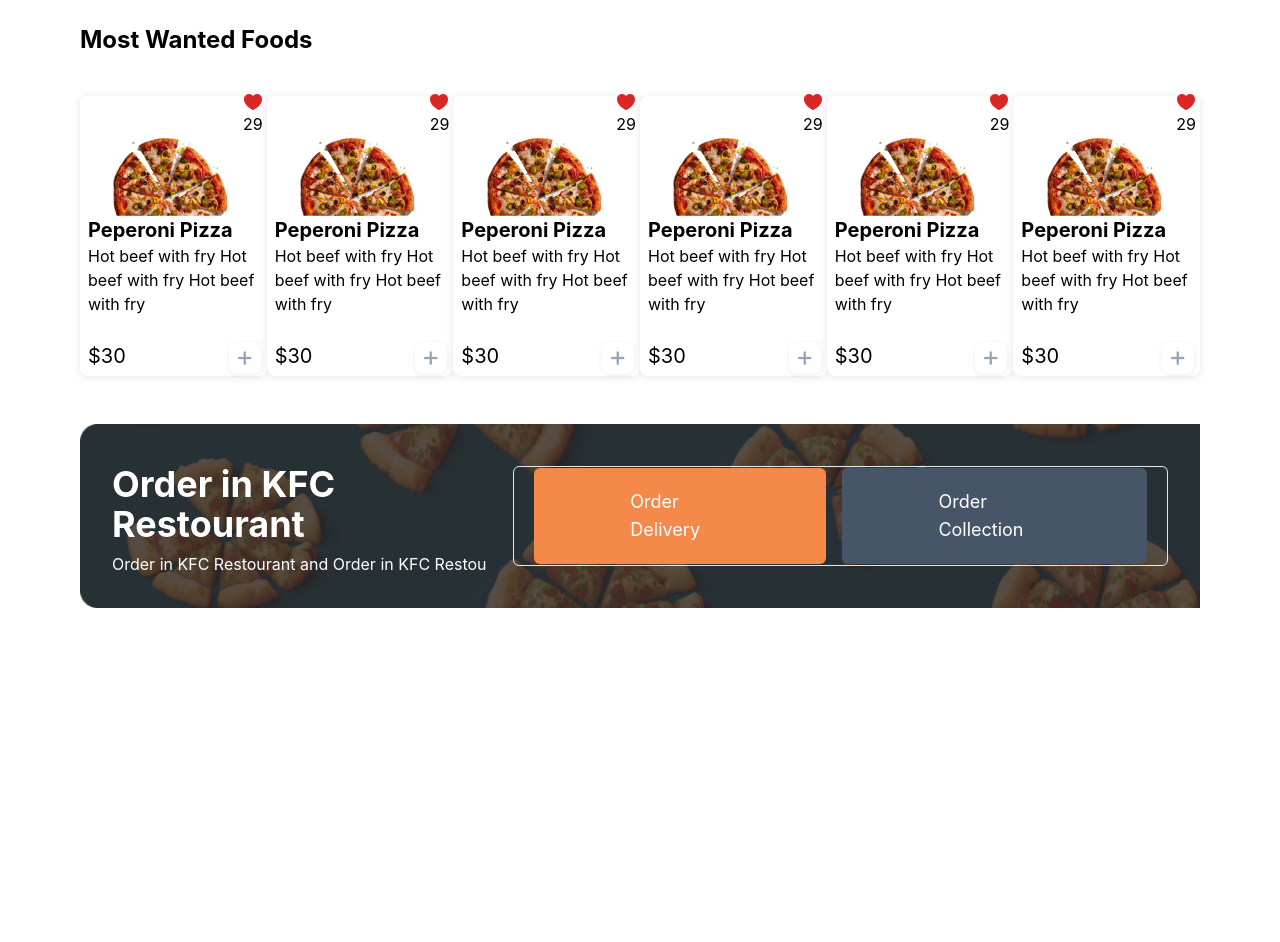
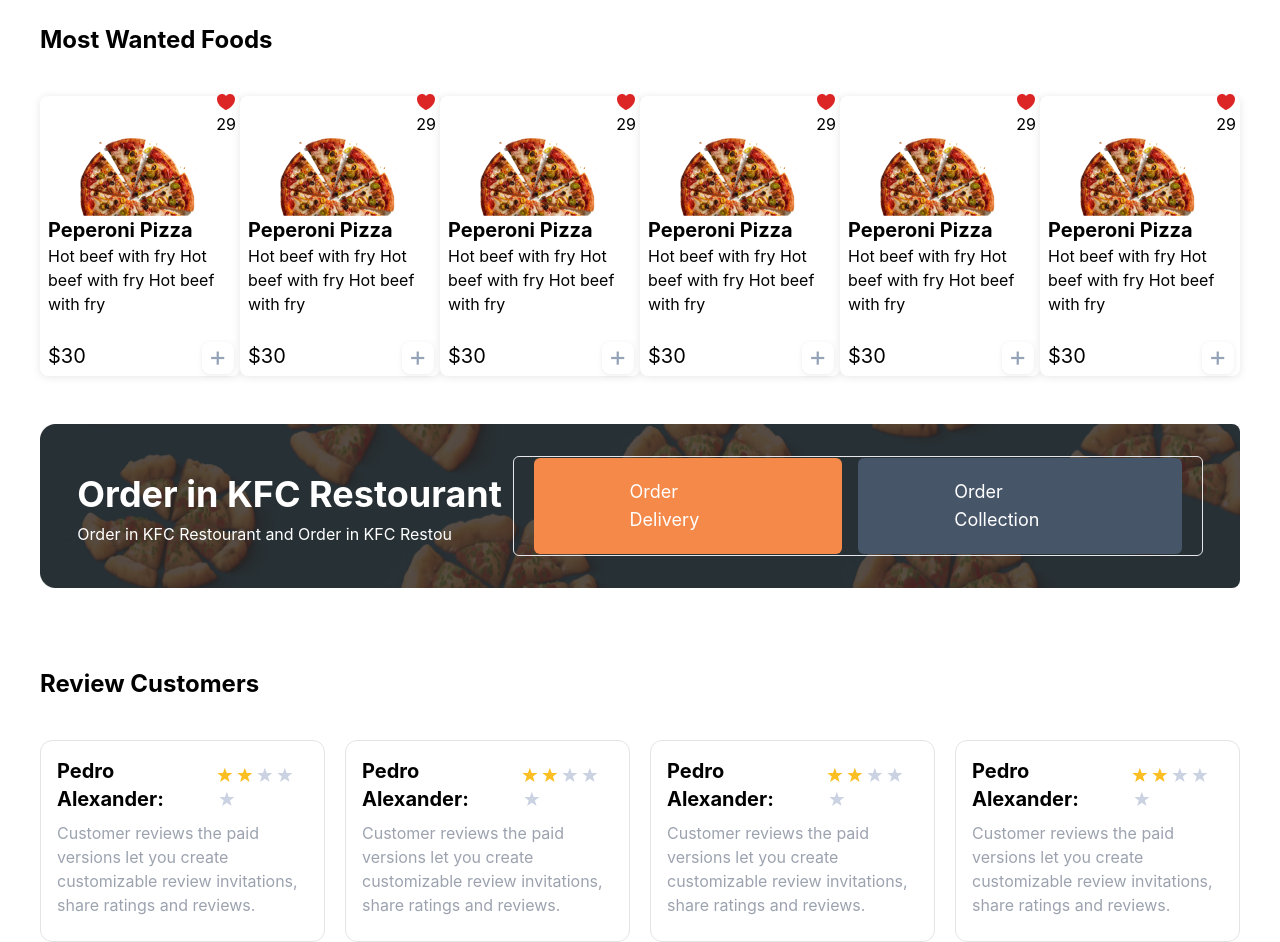
Before and after one commit to webmiraclepro/food-delivery-ecommerce, a Next.js app: page / in a window 1280 px wide. Shown: the part 840-1782 px from the top of the page. Before the commit the page ends 1448 px from the top, so only its background shows below. Built offline with nearby package versions, Linux system fonts and the light colour scheme.

Commit message:
feat: add cardreview component

```diff
--- a/package.json
+++ b/package.json
@@ -20,6 +20,7 @@
     "@types/node": "18.11.9",
     "@types/react": "18.0.24",
     "@types/react-dom": "18.0.8",
+    "@types/react-star-ratings": "^2.3.0",
     "clsx": "^1.2.1",
     "file-saver": "^2.0.5",
     "jszip": "^3.10.1",
@@ -30,6 +31,7 @@
     "react-redux": "^8.0.4",
     "react-responsive-carousel": "^3.2.23",
     "react-slick": "^0.29.0",
+    "react-star-ratings": "^2.3.0",
     "slick-carousel": "^1.8.1",
     "typescript": "4.8.4",
     "uuid": "^9.0.0"
--- /dev/null
+++ b/src/components/CardReview/index.tsx
@@ -0,0 +1,27 @@
+import StarRatings from 'react-star-ratings';
+
+const CardReview = (props: any) => {
+    const { person, rating, review } = props
+    return (
+        <div className="flex flex-col border border-solid border-[#E4E4E7] p-4 rounded-xl">
+            <div className="flex flex-row items-center justify-between">
+                <div className="text-xl font-bold">{person}:</div>
+                <div>
+
+                    <StarRatings
+                        rating={rating}
+                        starRatedColor="#FBBF24"
+                        numberOfStars={5}
+                        starDimension="16px"
+                        starSpacing='2px'
+                        name='rating'
+                    />
+                </div>
+            </div>
+
+            <div className='text-gray-400 text-base py-2'>{review}</div>
+        </div>
+    )
+}
+
+export default CardReview;
--- a/src/pages/home/index.tsx
+++ b/src/pages/home/index.tsx
@@ -5,6 +5,7 @@ import CardService from "../../components/CardService";
 import CardOrder from "../../components/CardOrder";
 import Arrow from "../../components/Arrow";
 import CardCoupon from "../../components/CardCoupon";
+import CardReview from "../../components/CardReview";
 
 const deliveryIcon = "/images/delivery.png"
 const cashIcon = "/images/cash.png"
@@ -28,7 +29,7 @@ export default function HomePage() {
     return (
         <div className='flex flex-col items-center w-full'>
             <NextJsCarousel />
-            <div className="flex flex-col w-full px-20 items-center">
+            <div className=" max-w-xl w-full flex flex-col  px-10 items-center">
 
                 <div id="#card-service" className='flex flex-row py-10 justify-between w-full'>
                     <CardService icon={deliveryIcon} title="Fast Delivery" description="Fastest Delivery in Birmingham" />
@@ -56,7 +57,7 @@ export default function HomePage() {
                     <CardCoupon heartNumber={29} foodIcon={food1} title="Peperoni Pizza" description="Hot beef with fry Hot beef with fry Hot beef with fry" price="30" />
                     <CardCoupon heartNumber={29} foodIcon={food1} title="Peperoni Pizza" description="Hot beef with fry Hot beef with fry Hot beef with fry" price="30" />
                 </div>
-                <div id="#kfc-restaurant" className="flex flex-row bg-kfc-restaurant bg-no-repeat w-full p-8 items-center justify-around bg-cover">
+                <div id="#kfc-restaurant" className="flex flex-row bg-kfc-restaurant bg-no-repeat w-full p-8 items-center justify-around bg-cover rounded-lg">
                     <div className="flex flex-col">
                         <p className="font-bold text-white text-4xl py-2">Order in KFC Restourant</p>
                         <p className="text-white">Order in KFC Restourant and Order in KFC Restou</p>
@@ -65,6 +66,13 @@ export default function HomePage() {
                         <div className="bg-[#F4894A] rounded-md px-24 py-5 text-white text-lg">Order Delivery</div>
                         <div className="bg-[#475569] rounded-md px-24 py-5 text-white text-lg ">Order Collection</div>
                     </div>
+                </div>
+                <div className="w-full text-2xl font-bold pt-20 pb-10">Review Customers</div>
+                <div className="flex flex-row items-center justify-around gap-5">
+                    <CardReview person="Pedro Alexander" rating={2} review="Customer reviews the paid versions let you create customizable review invitations, share ratings and reviews."/>
+                    <CardReview person="Pedro Alexander" rating={2} review="Customer reviews the paid versions let you create customizable review invitations, share ratings and reviews."/>
+                    <CardReview person="Pedro Alexander" rating={2} review="Customer reviews the paid versions let you create customizable review invitations, share ratings and reviews."/>
+                    <CardReview person="Pedro Alexander" rating={2} review="Customer reviews the paid versions let you create customizable review invitations, share ratings and reviews."/>
 
                 </div>
             </div>
--- a/tailwind.config.js
+++ b/tailwind.config.js
@@ -5,6 +5,37 @@ module.exports = {
     "./src/components/**/*.{js,ts,jsx,tsx}",
   ],
   theme: {
+    screens: {
+      'sm': '640px',
+      // => @media (min-width: 640px) { ... }
+
+      'md': '768px',
+      // => @media (min-width: 768px) { ... }
+
+      'lg': '1024px',
+      // => @media (min-width: 1024px) { ... }
+
+      'xl': '1280px',
+      // => @media (min-width: 1280px) { ... }
+
+      '2xl': '1536px',
+    },
+    maxWidth: {
+      'sm': '640px',
+      // => @media (min-width: 640px) { ... }
+
+      'md': '768px',
+      // => @media (min-width: 768px) { ... }
+
+      'lg': '1024px',
+      // => @media (min-width: 1024px) { ... }
+
+      'xl': '1440px',
+      // => @media (min-width: 1280px) { ... }
+
+      '2xl': '1536px',
+
+    },
     extend: {
       backgroundImage: {
         'order-card': "url('/images/bg-ordercard.png')",
```
Also changed, not shown: 1 other file (tests, documents, lock files or other folders).
